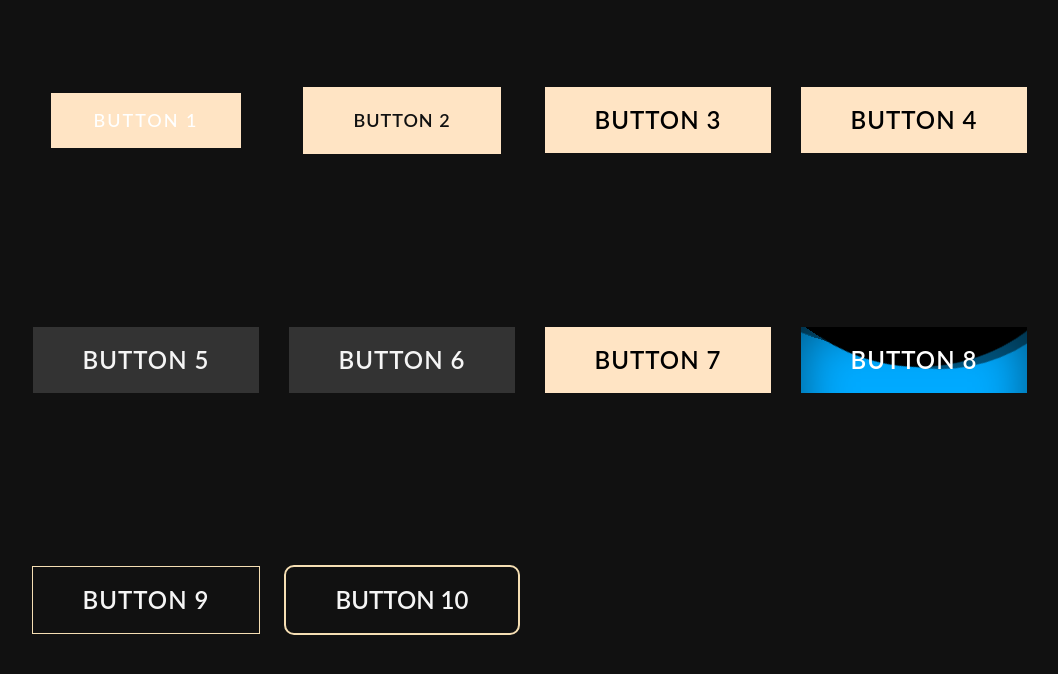
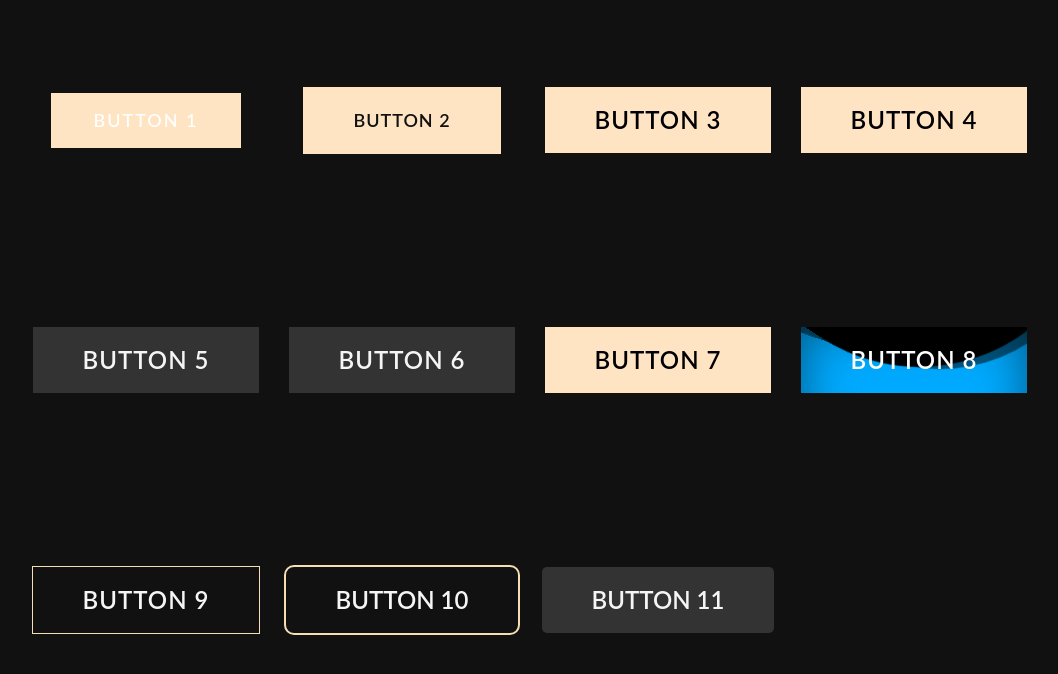
Before and after one commit to Kartik-436/Buttons-Hover-Effects, a React (Vite) app: page / in a window 1280 px wide. Shown: the top 674 px of the page, without its empty margins (110-1168 px from the left). Built offline with nearby package versions, Linux system fonts and the light colour scheme.

Commit message:
11 buttons

```diff
--- a/src/App.jsx
+++ b/src/App.jsx
@@ -10,6 +10,7 @@ import Btn7 from './components/Btn7/Btn7';
 import Btn8 from './components/Btn8/Btn8';
 import Btn9 from './components/Btn9/Btn9';
 import Btn10 from './components/Btn10/Btn10';
+import Btn11 from './components/Btn11/Btn11';
 
 const App = () => {
   return (
@@ -24,6 +25,7 @@ const App = () => {
       <Btn8/>
       <Btn9/>
       <Btn10/>
+      <Btn11/>
     </div>
   )
 }
--- /dev/null
+++ b/src/components/Btn11/Btn11.css
@@ -0,0 +1,105 @@
+#Btn11 {
+    padding: 15px 50px;
+    font-size: 24px;
+    border: none;
+    border-radius: 5px;
+    color: whitesmoke;
+    font-weight: 600;
+    background-color: #333;
+    transition: all 0.4s ease-in;
+    position: relative;
+    text-transform: uppercase;
+}
+
+#Btn11::after {
+    --move1: inset(50% 50% 50% 50%);
+    --move2: inset(31% 0 40% 0);
+    --move3: inset(39% 0 15% 0);
+    --move4: inset(45% 0 40% 0);
+    --move5: inset(45% 0 6% 0);
+    --move6: inset(14% 0 61% 0);
+    clip-path: var(--move1);
+    content: 'BUTTON 11';
+    position: absolute;
+    top: 0;
+    left: 0;
+    right: 0;
+    bottom: 0;
+    display: block;
+}
+
+#Btn11:hover::after {
+    animation: glitch_4011 1s;
+    text-shadow: 10 10px 10px black;
+    animation-timing-function: steps(2, end);
+    text-shadow: -3px -3px 0px #0af, 3px 3px 0px #bae94b;
+    background-color: transparent;
+    border: 3px solid #0af;
+}
+
+#Btn11:hover {
+    text-shadow: -1px -1px 0px #0af, 1px 1px 0px #bae94b;
+}
+
+#Btn11:hover {
+    background-color: transparent;
+    border: 1px solid #0af;
+    box-shadow: 0px 10px 10px -10px #0af, 0px 0px 1000px 0px whitesmoke;;
+}
+
+@keyframes glitch_4011 {
+    0% {
+        clip-path: var(--move1);
+        transform: translate(0px, -10px);
+    }
+
+    10% {
+        clip-path: var(--move2);
+        transform: translate(-10px, 10px);
+    }
+
+    20% {
+        clip-path: var(--move3);
+        transform: translate(10px, 0px);
+    }
+
+    30% {
+        clip-path: var(--move4);
+        transform: translate(-10px, 10px);
+    }
+
+    40% {
+        clip-path: var(--move5);
+        transform: translate(10px, -10px);
+    }
+
+    50% {
+        clip-path: var(--move6);
+        transform: translate(-10px, 10px);
+    }
+
+    60% {
+        clip-path: var(--move1);
+        transform: translate(10px, -10px);
+    }
+
+    70% {
+        clip-path: var(--move3);
+        transform: translate(-10px, 10px);
+    }
+
+    80% {
+        clip-path: var(--move2);
+        transform: translate(10px, -10px);
+    }
+
+    90% {
+        clip-path: var(--move4);
+        transform: translate(-10px, 10px);
+    }
+
+    100% {
+        clip-path: var(--move1);
+        transform: translate(0);
+    }
+}
--- /dev/null
+++ b/src/components/Btn11/Btn11.jsx
@@ -0,0 +1,13 @@
+/* eslint-disable no-unused-vars */
+import React from 'react'
+import "./Btn11.css"
+
+const Btn11 = () => {
+    return (
+        <div>
+            <button id='Btn11'> Button 11 </button>
+        </div>
+    )
+}
+
+export default Btn11
--- a/src/components/Btn2/Btn2.css
+++ b/src/components/Btn2/Btn2.css
@@ -20,7 +20,7 @@
     height: 0px;
     border-radius: 50%;
     background-color: #0af;
-    transition: width 0.5s ease, height 0.5s ease;
+    transition: width 0.6s ease, height 0.6s ease;
 }
 
 #Btn2:hover::before{
@@ -38,6 +38,7 @@
     color: #111;
     font-weight: 600;
     font-size: large;
+    transition: all 0.5s ease;
 }
 
 #Btn2:hover{
```
